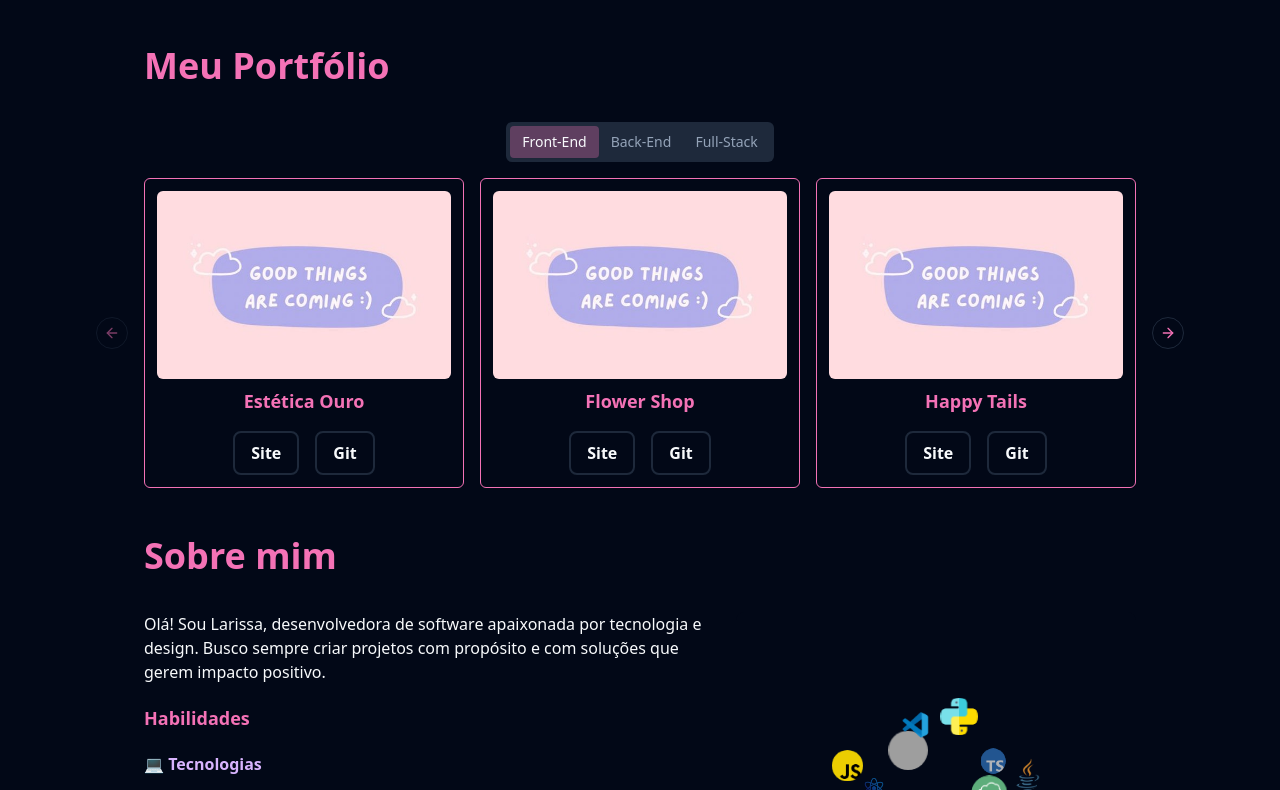
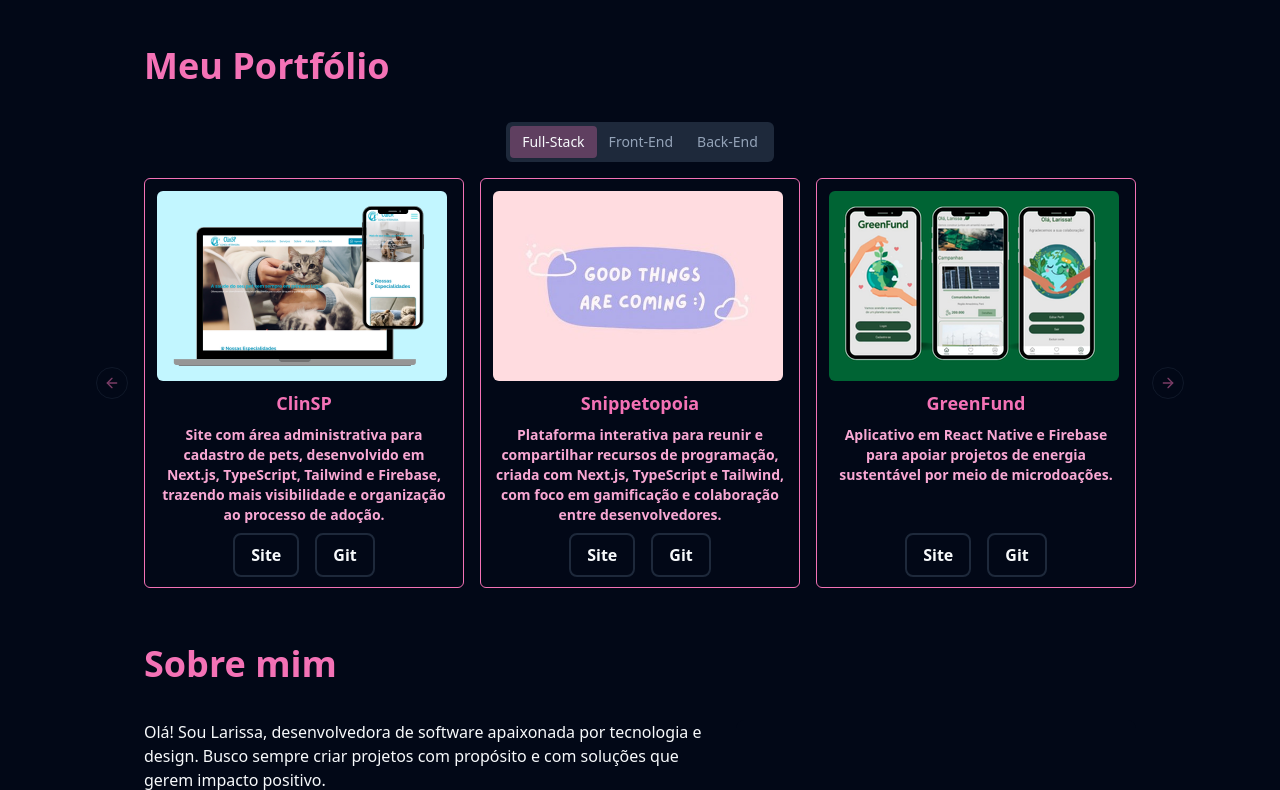
Before and after one commit to lakemi26/Portfolio, a Next.js app: page / in a window 1280 px wide. Shown: the part 530-1320 px from the top of the page. Built offline with nearby package versions, Linux system fonts and the light colour scheme.

Commit message:
Update: Adiciona novos projetos

```diff
--- a/components/Portfolio/card.tsx
+++ b/components/Portfolio/card.tsx
@@ -15,9 +15,9 @@ interface CardProps {
 const Card = ({ image, title, text, deployUrl, codeUrl }: CardProps) => {
   const { theme } = useTheme();
   return (
-    <div className="bg-background border border-pink-400 p-3 rounded-md ">
+    <div className="bg-background border border-pink-400 p-3 rounded-md h-[410px]">
       <div className="space-y-2 ">
-        <div className="rounded-md overflow-hidden flex justify-center">
+        <div className="rounded-md overflow-hidden flex justify-center w-[290px] h-[190px]">
           <Image
             src={!!image ? image : "/placeholder.jpg"}
             alt="alguma coisa"
@@ -28,8 +28,10 @@ const Card = ({ image, title, text, deployUrl, codeUrl }: CardProps) => {
         <div className="flex justify-center">
           <CardTitle title={title} />
         </div>
-        <p className="text-sm flex justify-center">{text}</p>
-        <div className="flex gap-4 justify-center">
+        <p className="text-sm font-semibold text-center flex justify-center h-[100px] text-pink-300">
+          {text}
+        </p>
+        <div className="flex gap-4 justify-center mt-auto">
           <div>{deployUrl && <Buttons title="Site" url={deployUrl} />}</div>
           <div>{codeUrl && <Buttons title="Git" url={codeUrl} />}</div>
         </div>
--- a/components/Portfolio/tab.tsx
+++ b/components/Portfolio/tab.tsx
@@ -22,8 +22,15 @@ const Tab = () => {
     <div id="portfolio" className="text-pink-400 font-semibold text-4xl">
       <TextAnimate className="ml-4 lg:ml-0">Meu Portfólio</TextAnimate>
       <div className="m-auto w-full lg:w-fit mt-9">
-        <Tabs defaultValue={WorkTypes.FrontEnd} className="lg:w-full">
+        <Tabs defaultValue={WorkTypes.FullStack} className="lg:w-full">
           <TabsList className="justify-around m-auto flex w-fit">
+            <TabsTrigger
+              className="data-[state=active]:bg-pink-400/30"
+              value={WorkTypes.FullStack}
+            >
+              Full-Stack
+            </TabsTrigger>
+
             <TabsTrigger
               className="data-[state=active]:bg-pink-400/30"
               value={WorkTypes.FrontEnd}
@@ -36,16 +43,10 @@ const Tab = () => {
             >
               Back-End
             </TabsTrigger>
-            <TabsTrigger
-              className="data-[state=active]:bg-pink-400/30"
-              value={WorkTypes.FullStack}
-            >
-              Full-Stack
-            </TabsTrigger>
           </TabsList>
           {/* Conteúdo Front-end */}
           <TabsContent
-            value={WorkTypes.FrontEnd}
+            value={WorkTypes.FullStack}
             className="lg:w-[992px] flex mt-4"
           >
             <div className="flex gap-5 w-full px-20 lg:px-0 ">
@@ -53,24 +54,30 @@ const Tab = () => {
                 <CarouselContent>
                   <CarouselItem className=" md:basis-1/2 lg:basis-1/3 ">
                     <Card
-                      image="/placeholder.jpg"
-                      title="Estética Ouro"
-                      text=""
-                      codeUrl="/"
-                      deployUrl="/"
+                      image="/clinsp-mockup.png"
+                      title="ClinSP"
+                      text="Site com área administrativa para cadastro de pets, desenvolvido em Next.js, TypeScript, Tailwind e Firebase, trazendo mais visibilidade e organização ao processo de adoção."
+                      codeUrl="https://github.com/lakemi26/clinsp"
+                      deployUrl="https://www.clinspvet.com"
                     />
                   </CarouselItem>
                   <CarouselItem className=" md:basis-1/2 lg:basis-1/3">
-                    <Card title="Flower Shop" codeUrl="/" deployUrl="/" />
-                  </CarouselItem>
-                  <CarouselItem className="md:basis-1/2 lg:basis-1/3">
-                    <Card title="Happy Tails" codeUrl="/" deployUrl="/" />
-                  </CarouselItem>
-                  <CarouselItem className="md:basis-1/2 lg:basis-1/3">
-                    <Card title="Frangolandia" codeUrl="/" deployUrl="/" />
+                    <Card
+                      image=""
+                      title="Snippetopoia"
+                      text="Plataforma interativa para reunir e compartilhar recursos de programação, criada com Next.js, TypeScript e Tailwind, com foco em gamificação e colaboração entre desenvolvedores."
+                      codeUrl="https://github.com/lakemi26/Snippetopia"
+                      deployUrl="https://www.snippetopia.com"
+                    />
                   </CarouselItem>
                   <CarouselItem className=" md:basis-1/2 lg:basis-1/3">
-                    <Card title="Alguma Coisa" codeUrl="/" deployUrl="/" />
+                    <Card
+                      image="/greenfund-mockup.png"
+                      title="GreenFund"
+                      text="Aplicativo em React Native e Firebase para apoiar projetos de energia sustentável por meio de microdoações."
+                      codeUrl="https://github.com/lakemi26/greenfund"
+                      deployUrl="https://www.youtube.com/watch?v=T34a5Xrc0Bw"
+                    />
                   </CarouselItem>
                 </CarouselContent>
                 <CarouselPrevious />
--- a/components/education/tabList.tsx
+++ b/components/education/tabList.tsx
@@ -42,6 +42,15 @@ const TabList = () => {
               <HoverCardContent className="bg-slate-900 p-1">
                 <p>FIAP</p>
                 <p>2023-2024</p>
+              </HoverCardContent>
+            </HoverCard>
+            <HoverCard>
+              <HoverCardTrigger>
+                Pós-Graduação Front-End Engineering
+              </HoverCardTrigger>
+              <HoverCardContent className="bg-slate-900 p-1">
+                <p>FIAP</p>
+                <p>2025-2026</p>
               </HoverCardContent>
             </HoverCard>
           </div>
@@ -111,7 +120,9 @@ const TabList = () => {
           </div>
         </TabsContent>
         {/*Experience */}
-        <TabsContent value={SectionTypes.Experience}>Freelancer</TabsContent>
+        <TabsContent value={SectionTypes.Experience}>
+          Freelancer | 2025 - agora
+        </TabsContent>
       </Tabs>
     </div>
   );
```
Also changed, not shown: public/clinsp-mockup.png (added), public/greenfund-mockup.png (added).
